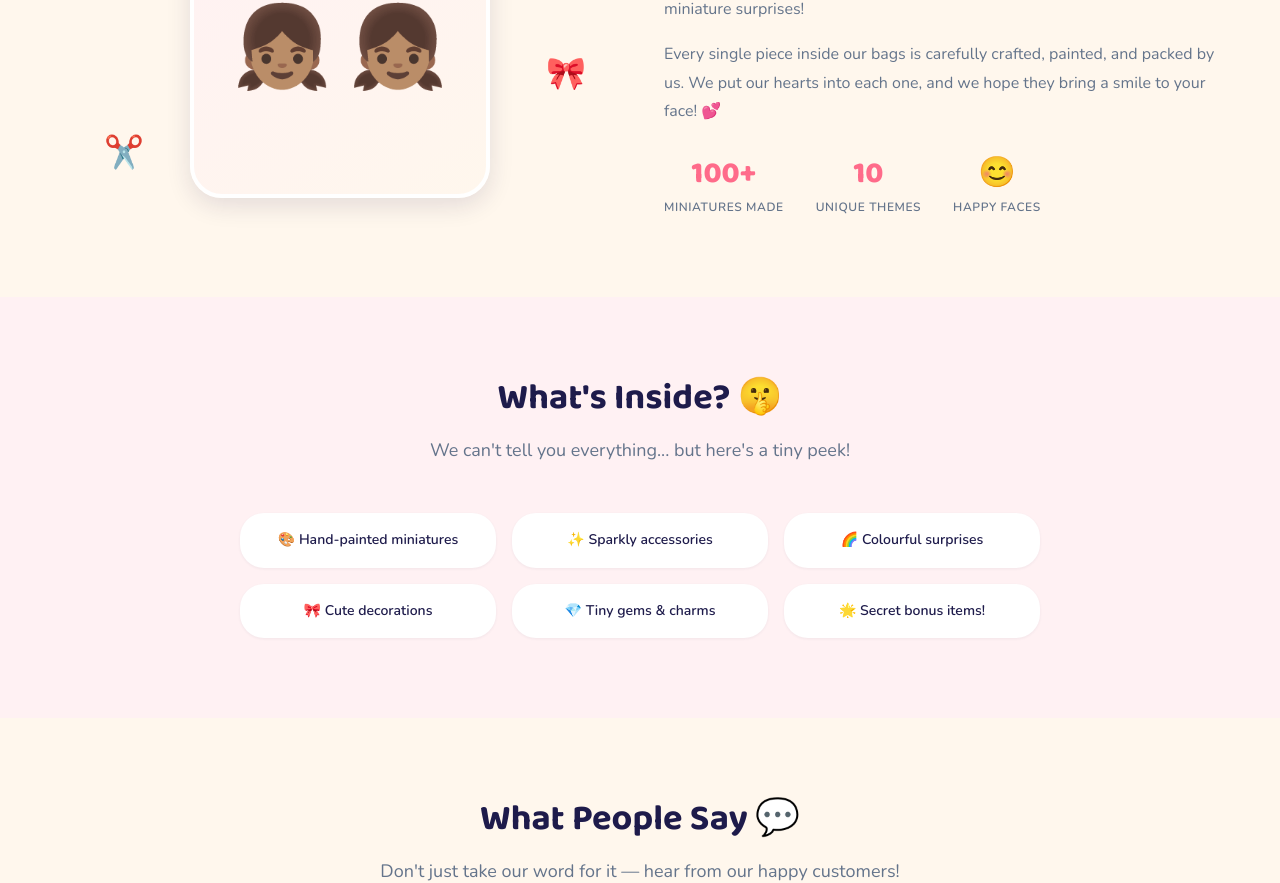
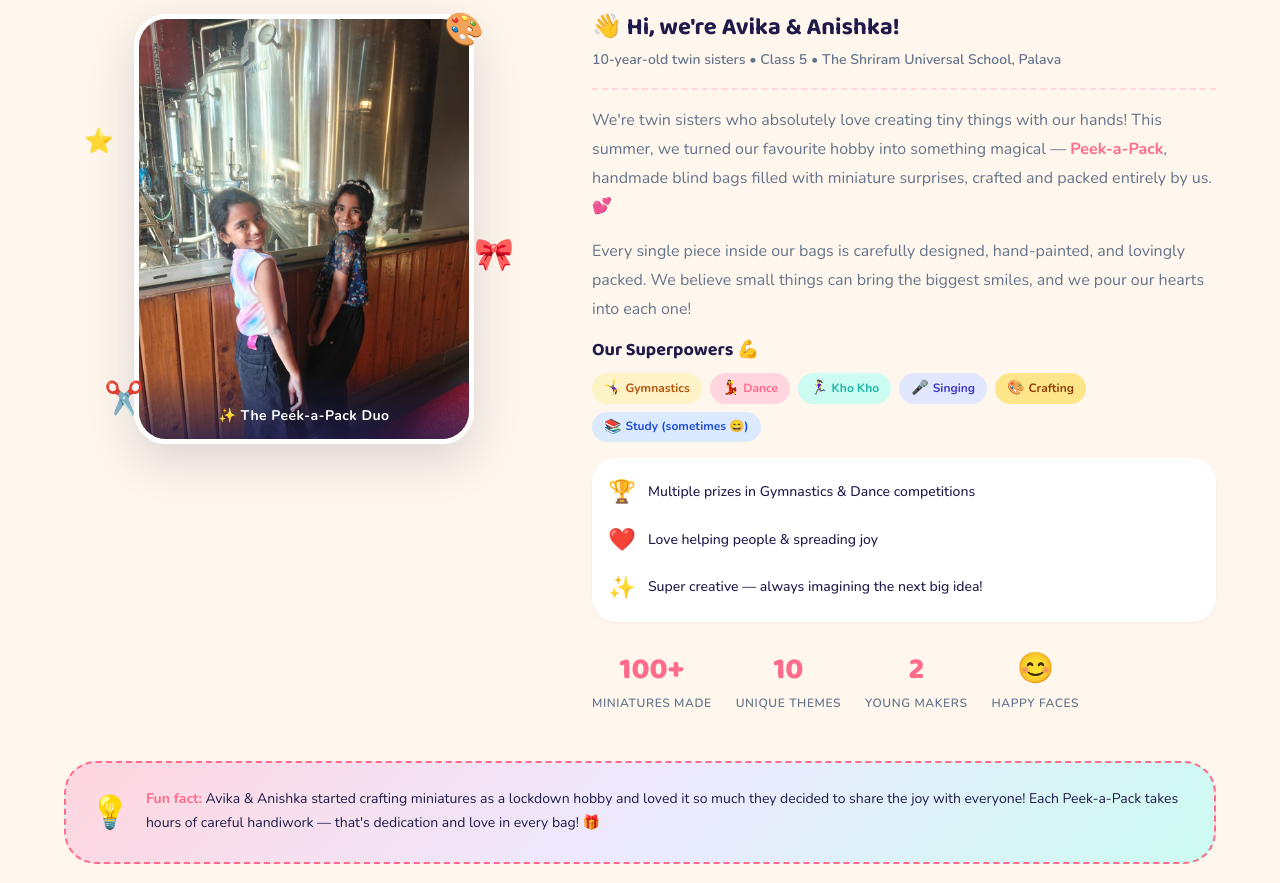
Before and after one commit to wmnsr/peekapack, a Next.js app: page / in a window 1280 px wide. Shown: the part 2273-3156 px from the top of the page. Built offline with nearby package versions, Linux system fonts and the light colour scheme.

Commit message:
update the meet the makers section

```diff
--- a/src/app/page.js
+++ b/src/app/page.js
@@ -14,6 +14,7 @@
 
 import { useEffect, useState, useRef } from "react";
 import Link from "next/link";
+import Image from "next/image";
 import { PRODUCTS, TESTIMONIALS, HOW_IT_WORKS_STEPS } from "@/lib/mockData";
 import styles from "./page.module.css";
 
@@ -195,31 +196,88 @@ export default function HomePage() {
         </div>
       </section>
 
-      {/* ===== ABOUT US ===== */}
+      {/* ===== MEET THE MAKERS ===== */}
       <section className={`section ${styles.about}`} id="about">
         <div className="container">
+          <h2 className="section-title reveal">Meet the Makers! 🎨</h2>
+          <p className="section-subtitle reveal">
+            The creative duo behind every Peek-a-Pack surprise!
+          </p>
+
           <div className={styles.aboutGrid}>
+            {/* Photo & decorations */}
             <div className={`${styles.aboutImage} reveal`}>
-              <div className={styles.aboutPlaceholder}>
-                <span>👧🏽</span>
-                <span>👧🏽</span>
+              <div className={styles.aboutPhotoFrame}>
+                <Image
+                  src="/images/twins.jpeg"
+                  alt="Avika & Anishka Rawat — the twin sisters behind Peek-a-Pack"
+                  width={960}
+                  height={1280}
+                  className={styles.aboutPhoto}
+                  priority
+                />
+                <div className={styles.photoOverlayTag}>
+                  ✨ The Peek-a-Pack Duo
+                </div>
               </div>
               <div className={styles.aboutDecor1}>🎨</div>
               <div className={styles.aboutDecor2}>✂️</div>
               <div className={styles.aboutDecor3}>🎀</div>
+              <div className={styles.aboutDecor4}>⭐</div>
             </div>
+
+            {/* Bio content */}
             <div className={`${styles.aboutContent} reveal reveal-delay-2`}>
-              <h2>Meet the Makers! 🎨</h2>
+              <div className={styles.makerIntro}>
+                <h3>👋 Hi, we&apos;re Avika &amp; Anishka!</h3>
+                <p className={styles.makerAge}>
+                  10-year-old twin sisters &bull; Class 5 &bull; The Shriram Universal School, Palava
+                </p>
+              </div>
+
               <p>
-                Hi! We&apos;re twin sisters who love crafting tiny things.
-                This summer, we decided to turn our hobby into something
-                special — handmade blind bags filled with miniature surprises!
+                We&apos;re twin sisters who absolutely love creating tiny things
+                with our hands! This summer, we turned our favourite hobby into
+                something magical — <strong>Peek-a-Pack</strong>, handmade blind
+                bags filled with miniature surprises, crafted and packed entirely
+                by us. 💕
               </p>
               <p>
-                Every single piece inside our bags is carefully crafted,
-                painted, and packed by us. We put our hearts into each one,
-                and we hope they bring a smile to your face! 💕
+                Every single piece inside our bags is carefully designed, hand-painted,
+                and lovingly packed. We believe small things can bring the biggest
+                smiles, and we pour our hearts into each one!
               </p>
+
+              {/* Hobbies & talents */}
+              <div className={styles.hobbySection}>
+                <h4 className={styles.hobbyTitle}>Our Superpowers 💪</h4>
+                <div className={styles.hobbyTags}>
+                  <span className={styles.hobbyTag} data-emoji="🤸‍♀️">Gymnastics</span>
+                  <span className={styles.hobbyTag} data-emoji="💃">Dance</span>
+                  <span className={styles.hobbyTag} data-emoji="🏃‍♀️">Kho Kho</span>
+                  <span className={styles.hobbyTag} data-emoji="🎤">Singing</span>
+                  <span className={styles.hobbyTag} data-emoji="🎨">Crafting</span>
+                  <span className={styles.hobbyTag} data-emoji="📚">Study (sometimes 😄)</span>
+                </div>
+              </div>
+
+              {/* Achievements */}
+              <div className={styles.achievementSection}>
+                <div className={styles.achievementItem}>
+                  <span className={styles.achievementIcon}>🏆</span>
+                  <span>Multiple prizes in Gymnastics &amp; Dance competitions</span>
+                </div>
+                <div className={styles.achievementItem}>
+                  <span className={styles.achievementIcon}>❤️</span>
+                  <span>Love helping people &amp; spreading joy</span>
+                </div>
+                <div className={styles.achievementItem}>
+                  <span className={styles.achievementIcon}>✨</span>
+                  <span>Super creative — always imagining the next big idea!</span>
+                </div>
+              </div>
+
+              {/* Stats */}
               <div className={styles.aboutStats}>
                 <div className={styles.stat}>
                   <span className={styles.statNumber}>100+</span>
@@ -230,11 +288,25 @@ export default function HomePage() {
                   <span className={styles.statLabel}>Unique Themes</span>
                 </div>
                 <div className={styles.stat}>
+                  <span className={styles.statNumber}>2</span>
+                  <span className={styles.statLabel}>Young Makers</span>
+                </div>
+                <div className={styles.stat}>
                   <span className={styles.statNumber}>😊</span>
                   <span className={styles.statLabel}>Happy Faces</span>
                 </div>
               </div>
             </div>
+          </div>
+
+          {/* Fun-fact banner */}
+          <div className={`${styles.funFactBanner} reveal`}>
+            <span className={styles.funFactIcon}>💡</span>
+            <p>
+              <strong>Fun fact:</strong> Avika &amp; Anishka started crafting miniatures as a lockdown
+              hobby and loved it so much they decided to share the joy with everyone! Each Peek-a-Pack
+              takes hours of careful handiwork — that&apos;s dedication and love in every bag! 🎁
+            </p>
           </div>
         </div>
       </section>
--- a/src/app/page.module.css
+++ b/src/app/page.module.css
@@ -332,7 +332,7 @@
 }
 
 /* ============================================================
- * ABOUT US SECTION
+ * MEET THE MAKERS / ABOUT SECTION
  * ============================================================ */
 .about {
   background: var(--color-bg);
@@ -340,9 +340,9 @@
 
 .aboutGrid {
   display: grid;
-  grid-template-columns: 1fr 1fr;
+  grid-template-columns: 1fr 1.3fr;
   gap: var(--space-12);
-  align-items: center;
+  align-items: start;
 }
 
 .aboutImage {
@@ -351,23 +351,45 @@
   justify-content: center;
 }
 
-.aboutPlaceholder {
-  width: 300px;
-  height: 300px;
+/* Real photo frame */
+.aboutPhotoFrame {
+  position: relative;
+  width: 340px;
+  border-radius: var(--radius-2xl);
+  overflow: hidden;
+  box-shadow: var(--shadow-xl);
+  border: 5px solid var(--color-white);
   background: var(--gradient-card);
-  border-radius: var(--radius-2xl);
-  display: flex;
-  align-items: center;
-  justify-content: center;
-  gap: var(--space-4);
-  font-size: 5rem;
-  box-shadow: var(--shadow-lg);
-  border: 4px solid var(--color-white);
 }
 
+.aboutPhoto {
+  width: 100%;
+  height: auto;
+  display: block;
+  object-fit: cover;
+  object-position: top center;
+  max-height: 420px;
+}
+
+.photoOverlayTag {
+  position: absolute;
+  bottom: 0;
+  left: 0;
+  right: 0;
+  background: linear-gradient(transparent, rgba(30, 27, 75, 0.75));
+  color: var(--color-white);
+  text-align: center;
+  padding: var(--space-8) var(--space-4) var(--space-3);
+  font-weight: 700;
+  font-size: var(--text-sm);
+  letter-spacing: 0.03em;
+}
+
+/* Floating decorations */
 .aboutDecor1,
 .aboutDecor2,
-.aboutDecor3 {
+.aboutDecor3,
+.aboutDecor4 {
   position: absolute;
   font-size: 2rem;
   animation: float 4s ease-in-out infinite;
@@ -391,6 +413,14 @@
   animation-delay: 3s;
 }
 
+.aboutDecor4 {
+  top: 25%;
+  left: 20px;
+  animation-delay: 2s;
+  font-size: 1.5rem;
+}
+
+/* Bio content */
 .aboutContent h2 {
   margin-bottom: var(--space-4);
 }
@@ -401,10 +431,109 @@
   line-height: 1.8;
 }
 
+.aboutContent p strong {
+  color: var(--color-primary);
+}
+
+.makerIntro {
+  margin-bottom: var(--space-4);
+  padding-bottom: var(--space-4);
+  border-bottom: 2px dashed var(--color-primary-light);
+}
+
+.makerIntro h3 {
+  font-size: var(--text-2xl);
+  margin-bottom: var(--space-1);
+}
+
+.makerAge {
+  font-size: var(--text-sm);
+  color: var(--color-text-muted) !important;
+  font-weight: 600;
+  margin-bottom: 0 !important;
+}
+
+/* Hobbies */
+.hobbySection {
+  margin-top: var(--space-4);
+  margin-bottom: var(--space-4);
+}
+
+.hobbyTitle {
+  font-size: var(--text-lg);
+  margin-bottom: var(--space-3);
+  color: var(--color-text);
+}
+
+.hobbyTags {
+  display: flex;
+  flex-wrap: wrap;
+  gap: var(--space-2);
+}
+
+.hobbyTag {
+  display: inline-flex;
+  align-items: center;
+  gap: var(--space-1);
+  background: var(--color-highlight-light);
+  color: #7C3AED;
+  padding: var(--space-1) var(--space-3);
+  border-radius: var(--radius-full);
+  font-size: var(--text-xs);
+  font-weight: 700;
+  transition: all var(--transition-base);
+  cursor: default;
+}
+
+.hobbyTag::before {
+  content: attr(data-emoji);
+  font-size: var(--text-sm);
+}
+
+.hobbyTag:nth-child(1) { background: #FEF3C7; color: #B45309; }
+.hobbyTag:nth-child(2) { background: var(--color-primary-light); color: var(--color-primary); }
+.hobbyTag:nth-child(3) { background: var(--color-secondary-light); color: var(--color-secondary-hover); }
+.hobbyTag:nth-child(4) { background: #E0E7FF; color: #4338CA; }
+.hobbyTag:nth-child(5) { background: #FDE68A; color: #92400E; }
+.hobbyTag:nth-child(6) { background: #DBEAFE; color: #1D4ED8; }
+
+.hobbyTag:hover {
+  transform: translateY(-2px) scale(1.05);
+  box-shadow: var(--shadow-md);
+}
+
+/* Achievements */
+.achievementSection {
+  display: flex;
+  flex-direction: column;
+  gap: var(--space-3);
+  margin-bottom: var(--space-4);
+  padding: var(--space-4);
+  background: var(--color-white);
+  border-radius: var(--radius-xl);
+  box-shadow: var(--shadow-sm);
+}
+
+.achievementItem {
+  display: flex;
+  align-items: center;
+  gap: var(--space-3);
+  font-size: var(--text-sm);
+  color: var(--color-text);
+  font-weight: 500;
+}
+
+.achievementIcon {
+  font-size: 1.4rem;
+  flex-shrink: 0;
+}
+
+/* Stats */
 .aboutStats {
   display: flex;
-  gap: var(--space-8);
+  gap: var(--space-6);
   margin-top: var(--space-6);
+  flex-wrap: wrap;
 }
 
 .stat {
@@ -426,6 +555,35 @@
   font-weight: 600;
   text-transform: uppercase;
   letter-spacing: 0.05em;
+}
+
+/* Fun-fact banner */
+.funFactBanner {
+  display: flex;
+  align-items: flex-start;
+  gap: var(--space-4);
+  margin-top: var(--space-12);
+  padding: var(--space-6);
+  background: linear-gradient(135deg, var(--color-primary-light) 0%, var(--color-highlight-light) 50%, var(--color-secondary-light) 100%);
+  border-radius: var(--radius-2xl);
+  border: 2px dashed var(--color-primary);
+}
+
+.funFactIcon {
+  font-size: 2rem;
+  flex-shrink: 0;
+  animation: float 3s ease-in-out infinite;
+}
+
+.funFactBanner p {
+  font-size: var(--text-sm);
+  line-height: 1.7;
+  color: var(--color-text);
+  margin: 0;
+}
+
+.funFactBanner p strong {
+  color: var(--color-primary);
 }
 
 /* ============================================================
@@ -562,10 +720,26 @@
     justify-content: center;
   }
 
-  .aboutPlaceholder {
-    width: 220px;
-    height: 220px;
-    font-size: 3.5rem;
+  .aboutPhotoFrame {
+    width: 260px;
+  }
+
+  .aboutPhoto {
+    max-height: 340px;
+  }
+
+  .hobbyTags {
+    justify-content: center;
+  }
+
+  .achievementSection {
+    text-align: left;
+  }
+
+  .funFactBanner {
+    flex-direction: column;
+    align-items: center;
+    text-align: center;
   }
 
   .teaserGrid {
```
Also changed, not shown: public/images/twins.jpeg (added).
